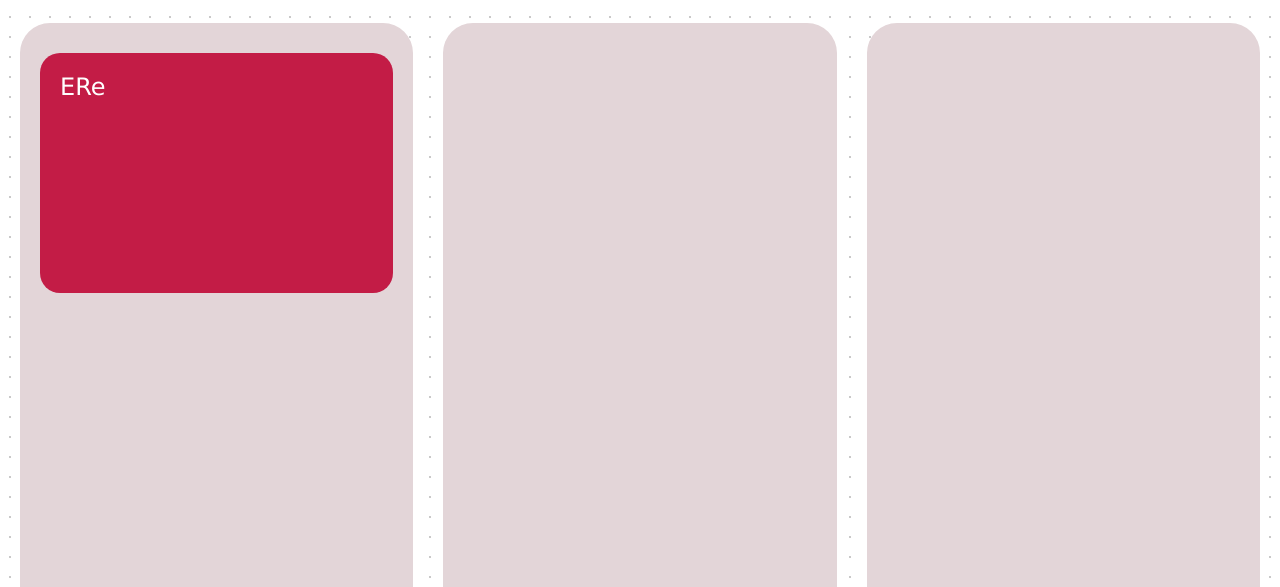
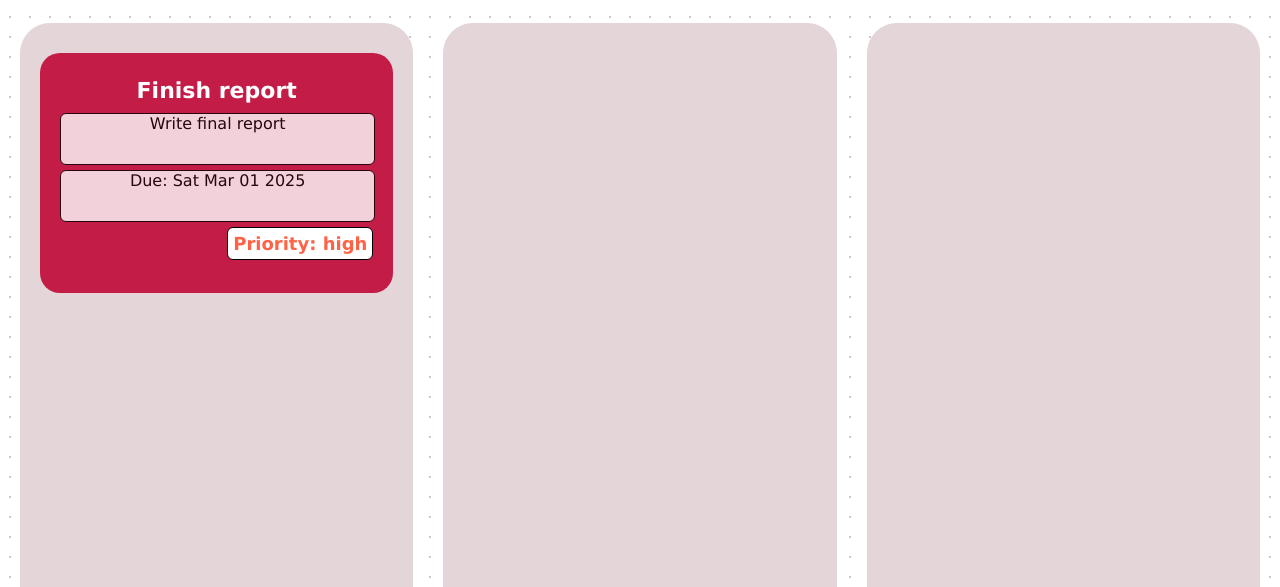
Before and after one commit to kirill-202/todo-list, a website built with webpack: page src/index.html in a window 1280 px wide. Shown: the part 213-800 px from the top of the page. Built offline with nearby package versions, Linux system fonts and the light colour scheme.

Commit message:
add functionality to switch projects and init default project

```diff
--- a/src/index.html
+++ b/src/index.html
@@ -15,16 +15,12 @@
         </form>
     </dialog>
     <header class="header">To Do List</header>
-    <nav class="nav-bar">
-        <div class="nav-project">Default</div>
-    </nav>
+    <nav class="nav-bar"></nav>
     <div id="content" class="content">
         <div class="title">To Do</div>
         <div class="title">In Progress</div>
         <div class="title">Done</div>
-        <div id="to-do" class="column">
-            <div class="task">ERe</div>
-        </div>
+        <div id="to-do" class="column"></div>
         <div id="in-progress" class="column"></div>
         <div id="done" class="column"></div>
     </div>
--- a/src/main.js
+++ b/src/main.js
@@ -2,13 +2,50 @@ import "./styles.css";
 import "./form.css";
 import {Project} from "./project-class.js"
 
-let CURRENT_PROJECT = "";
+let CURRENT_PROJECT = {};
 const PROJECTS = [];
 
+function createTaskElement(task) {
+    const taskElement = document.createElement("div");
+    taskElement.classList.add("task");
 
+    const title = document.createElement("h3");
+    title.textContent = task.title;
 
+    const description = document.createElement("p");
+    description.textContent = task.description || "No description";
 
-function handleSubmit(event) {
+    const dueDate = document.createElement("p");
+    dueDate.textContent = task.dueDate ? `Due: ${task.dueDate.toDateString()}` : "No due date";
+
+    const priority = document.createElement("span");
+    priority.textContent = `Priority: ${task.priority}`;
+    priority.classList.add(`priority-${task.priority.toLowerCase()}`);
+
+    taskElement.appendChild(title);
+    taskElement.appendChild(description);
+    taskElement.appendChild(dueDate);
+    taskElement.appendChild(priority);
+
+    return taskElement;
+}
+
+function poplulateTasks(project) {
+    const columns = document.querySelectorAll(".column");
+    columns.forEach((column) => {
+
+        // change column id from to-do to To Do for a match.
+        let column_id_formatted = column.id.replace("-", " ").replace(/\b\w/g, c => c.toUpperCase());
+        let matchedTasks = project.tasks.filter((task) => task.status === column_id_formatted);
+        matchedTasks.forEach((task) => {
+            let taskElem = createTaskElement(task);
+            column.appendChild(taskElem);
+        })
+
+    })
+}
+
+function handleSubmitProject(event) {
     event.preventDefault();
 
     const projectName = document.getElementById("projectName").value;
@@ -45,4 +82,30 @@ newProjectButton.addEventListener("click", () => {
 });
 
 const form = document.getElementById("createProjectForm");
-form.addEventListener("submit", handleSubmit);
+form.addEventListener("submit", handleSubmitProject);
+
+document.addEventListener("click", (event) =>  {
+    if (event.target.classList.contains("nav-project")) {
+        CURRENT_PROJECT = PROJECTS.find(project => project.id === event.target.id);
+        const columns = document.querySelectorAll(".column");
+        columns.forEach((column) => column.innerHTML = "");
+        poplulateTasks(CURRENT_PROJECT);
+    }
+}
+)
+
+function init() {
+    const defaultProject = new Project("Default");
+    defaultProject.addTask("Finish report", "Write final report", "2025-03-01", "high", "Urgent task");
+    CURRENT_PROJECT = defaultProject;
+    PROJECTS.push(defaultProject);
+    poplulateTasks(defaultProject);
+    addProjectToNavBar(defaultProject);
+
+    console.log("Current Project:", CURRENT_PROJECT);
+    console.log("All Projects:", PROJECTS);
+    console.log("Tasks in Current Project:", CURRENT_PROJECT.tasks);
+
+}
+
+init();
--- a/src/project-class.js
+++ b/src/project-class.js
@@ -10,8 +10,8 @@ class Project {
         this.tasks = [];
     }
 
-    addTask(title) {
-        const task = new Task(title, this.id);
+    addTask(title, description = "", dueDate = "", priority = "low", notes = "") {
+        const task = new Task(title, this, description, dueDate, priority, notes);
         this.tasks.push(task);
     }
 
--- a/src/styles.css
+++ b/src/styles.css
@@ -17,6 +17,7 @@ body dialog {
 
 :root {
     --main-color: #c31c46;
+    --dark-color: #4d0e22;
     --secondary-color: #e3d5d8;
     --support-color: #ffffff;
 }
@@ -46,7 +47,7 @@ body .create-project:active {
 
 
 .header {
-    background-color: var(--main-color);
+    background: var(--main-color);
     font-size: 40px;
     display: flex;
     align-items: center;
@@ -134,5 +135,50 @@ body .create-project:active {
     font-size: 24px;
     display: flex;
     align-items: flex-start;
+    flex-direction: column;
+    overflow: hidden;
+    gap: 5px;
+
 
 }
+
+.column .task:hover {
+    transform: translateY(-3px);
+}
+
+.column .task > * {
+    background-color: var(--support-color);
+    border-radius: 6px;
+    font-size: 18px;
+    color: black;
+    width: 100%;
+    border: 1px solid black;
+
+
+}
+
+.column .task h3 {
+    font-size: 22px;
+    font-weight: bold;
+    width:auto;
+    align-self: center;
+    padding: 5px;
+    background-color: var(--main-color);
+    color: var(--support-color);
+    border: none;
+
+}
+
+.column .task p {
+    font-size: 16px;
+    opacity: 0.8;
+    min-height: 50px;
+}
+
+.column .task span {
+    font-weight: bold;
+    color: var(--highlight-color, #ff6347);
+    width:auto;
+    align-self: flex-end;
+    padding: 5px;
+}
--- a/src/todo-class.js
+++ b/src/todo-class.js
@@ -11,7 +11,7 @@ class Task {
         this.title = title;
         this.description = description;
         this.dueDate = dueDate ? new Date(dueDate) : null;
-        this.priority = ToDo.validatePriority(priority);
+        this.priority = Task.validatePriority(priority);
         this.notes = notes;
         this.project = project;
         this.status = "To Do";
```
